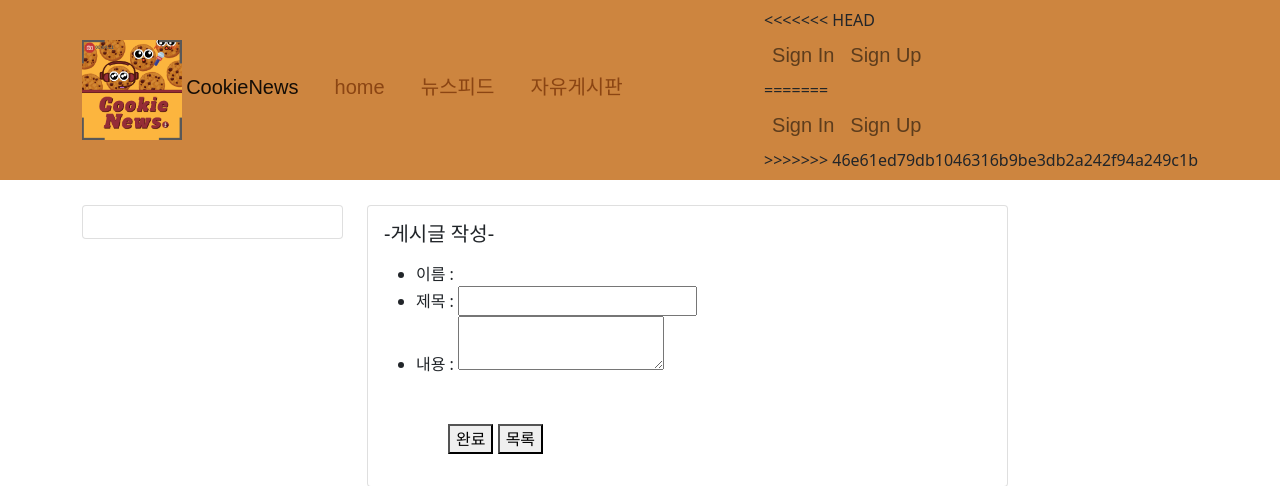
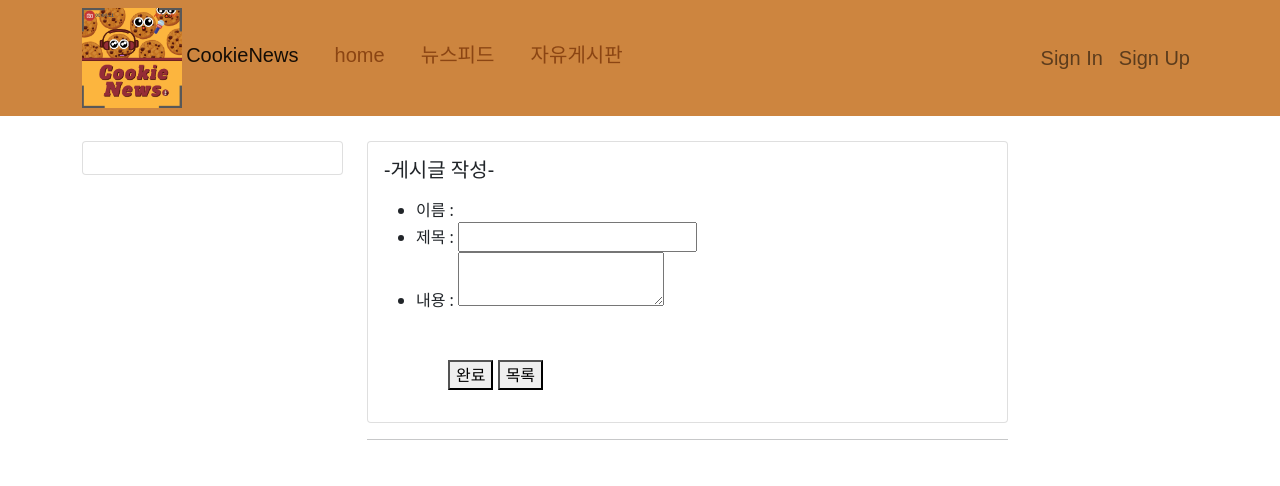
Before and after one commit to kmy9810/CookieNews, a Django app: page /save-posting in a window 1280 px wide. Shown: the top 486 px of the page. Run offline with Django 4.2, Linux system fonts and the light colour scheme; parts of the project's set-up code (start-up, migrations or seed data) failed here and were passed over; some web fonts are replaced.

Commit message:
충돌 해결

```diff
--- a/posting/views.py
+++ b/posting/views.py
@@ -25,7 +25,7 @@ def save_posting(request):
 
 
 # 카테고리 별 포스팅 불러오기
-def posting_list(request):
-    all_posting = PostingModel.objects.all()
-    {'posting': all_posting}
+def posting_list_view(request):
+    # all_posting = PostingModel.objects.all()
+    # {'posting': all_posting}
     return render(request, 'posting/posting_list.html')
--- a/templates/base.html
+++ b/templates/base.html
@@ -31,29 +31,6 @@
             <span class="sr-only"></span></a>
         </div>
         <form class="form-inline my-2 my-lg-0">
-<<<<<<< HEAD
-            {% if not user.is_authenticated %}
-                <ul class="navbar-nav mr-auto">
-                    <li class="nav-item active">
-                        <a class="nav-link" href="/sign-in"> Sign In <span class="sr-only"></span></a>
-                    </li>
-                    <li class="nav-item active">
-                        <a class="nav-link" href="/sign-up"> Sign Up <span class="sr-only"></span></a>
-                    </li>
-                </ul>
-            {% else %}
-                <ul class="navbar-nav mr-auto">
-                    <li class="nav-item disabled">
-                        <span class="nav-link">
-{#                            {{ user.username }}님 반갑습니다!#}
-                        </span>
-                    </li>
-                    <li class="nav-item active">
-                        <a class="nav-link" href="/log-out"> logout <span class="sr-only"></span></a>
-                    </li>
-                </ul>
-            {% endif %}
-=======
           {% if not user.is_authenticated %}
             <ul class="navbar-nav mr-auto">
               <li class="nav-item active">
@@ -81,7 +58,6 @@
               </li>
             </ul>
           {% endif %}
->>>>>>> 46e61ed79db1046316b9be3db2a242f94a249c1b
         </form>
       </div>
     </nav>
--- a/templates/posting/save_posting.html
+++ b/templates/posting/save_posting.html
@@ -28,7 +28,6 @@
                                             <div id="board_box">
                                                 <form name="board_form" method="post" action=" "
                                                       enctype="multipart/form-data">
-
                                                     <ul id="board_form">
                                                         <li>
                                                             <span class="col1">이름 : </span>
--- a/user/views.py
+++ b/user/views.py
@@ -8,11 +8,8 @@ from django.contrib.auth.decorators import login_required
 
 
 def home(request):
-<<<<<<< HEAD
     # all_posting = PostingModel.objects.all()
     # {'posting': all_posting}
-=======
->>>>>>> 46e61ed79db1046316b9be3db2a242f94a249c1b
     return render(request, 'home.html')
 
 
```
